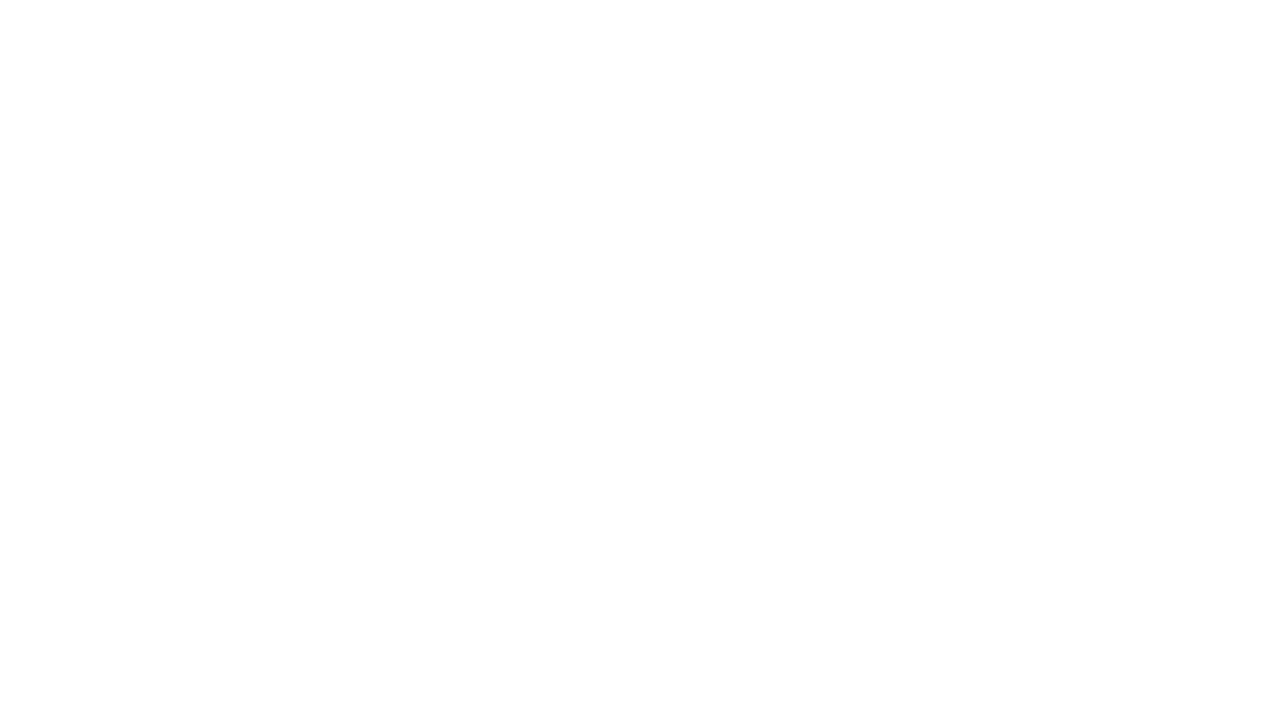
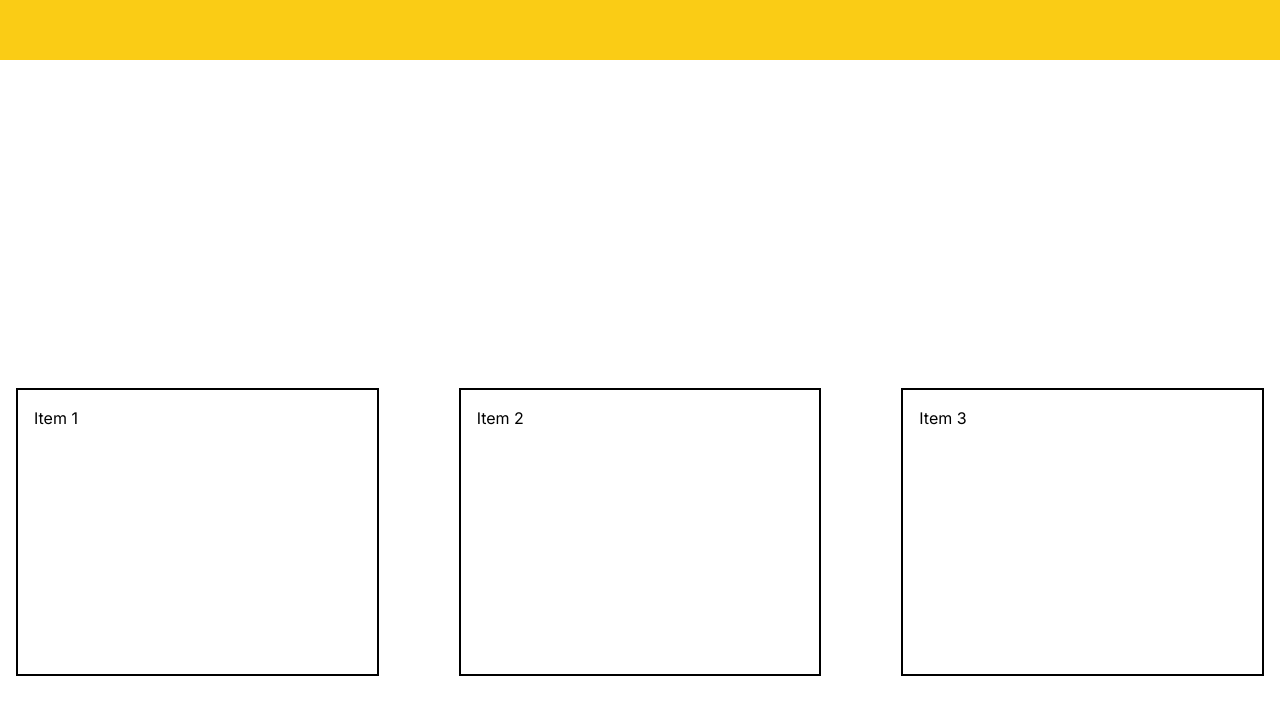
Before and after one commit to NguyenDat2k1/Podcast-Web, a Next.js app: page /dashboard in a window 1280 px wide. Shown: the part 388-1097 px from the top of the page. Before the commit the page ends 800 px from the top, so only its background shows below. Built offline with nearby package versions, Linux system fonts and the light colour scheme; no server answers.

Commit message:
new ui homepage

```diff
--- a/components/UserInfo.jsx
+++ b/components/UserInfo.jsx
@@ -7,9 +7,18 @@ import { useSession } from "next-auth/react";
 
 export default function UserInfo() {
   const { data: session } = useSession();
-
+  const items = [
+    { id: 1, title: 'Item 1' },
+    { id: 2, title: 'Item 2' },
+    { id: 3, title: 'Item 3' },
+    { id: 4, title: 'Item 4' },
+    { id: 5, title: 'Item 5' },
+    { id: 6, title: 'Item 6' },
+  ,
+  ];
   return (
-    <nav className="bg-blue-500 p-4">
+   <div>
+   <nav className="bg-blue-500 p-4">
       <div className="container mx-auto flex justify-between items-center">
         <Link href="/">
           <p className="text-white text-2xl font-bold">Trang Chủ</p>
@@ -36,23 +45,23 @@ export default function UserInfo() {
         </ul>
       </div>
     </nav>
+
+    <div className="bg-yellow-400 p-4 text-center h-96">
+        Đây là banner của bạn. Bạn có thể tùy chỉnh nội dung và kiểu dáng của banner tại đây.
+      </div>
+    <div
+        className="grid grid-cols-1 sm:grid-cols-2 lg:grid-cols-3 gap-20 mx-auto max-w-7xl px-4 py-10 mt-72"
+      >
+        {items.map((item) => (
+           <div key={item.id} className="border-2 border-black p-4 h-72"> {/* Thêm lớp h-72 để chiều cao tăng thêm 50px */}
+            {item.title}
+          </div>
+        ))}
+      </div>
+      <footer className="bg-gray-300 p-4 text-center">
+        &copy; 2023 Your Website Name
+      </footer>
+</div>
   );
-  (
-    <div className="grid place-items-center h-screen">
-      <div className="shadow-lg p-8 bg-zince-300/10 flex flex-col gap-2 my-6">
-        <div>
-          Name: <span className="font-bold">{session?.user?.name}</span>
-        </div>
-        <div>
-          Email: <span className="font-bold">{session?.user?.email}</span>
-        </div>
-        <button
-          onClick={() => signOut()}
-          className="bg-red-500 text-white font-bold px-6 py-2 mt-3"
-        >
-          Log Out
-        </button>
-      </div>
-    </div>
-  );
+
 }
```
